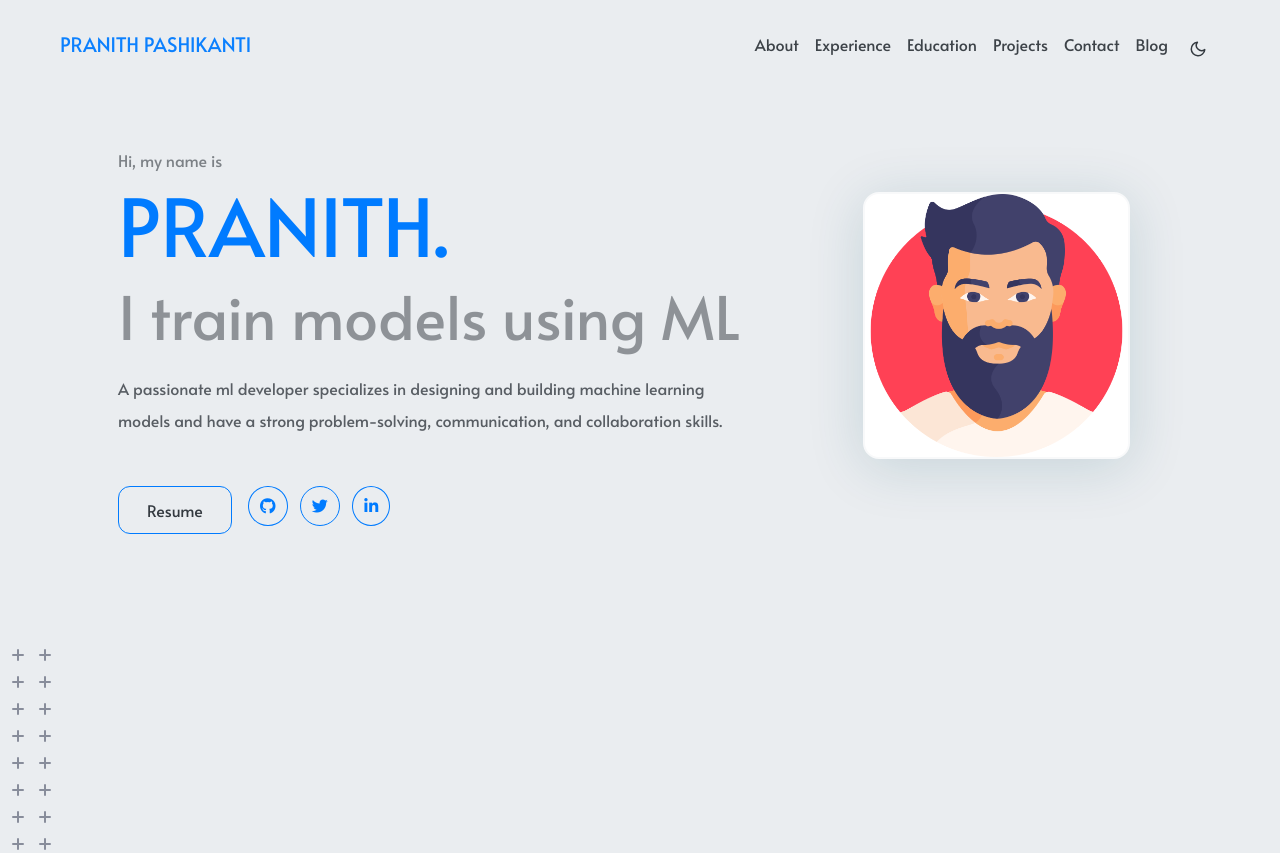
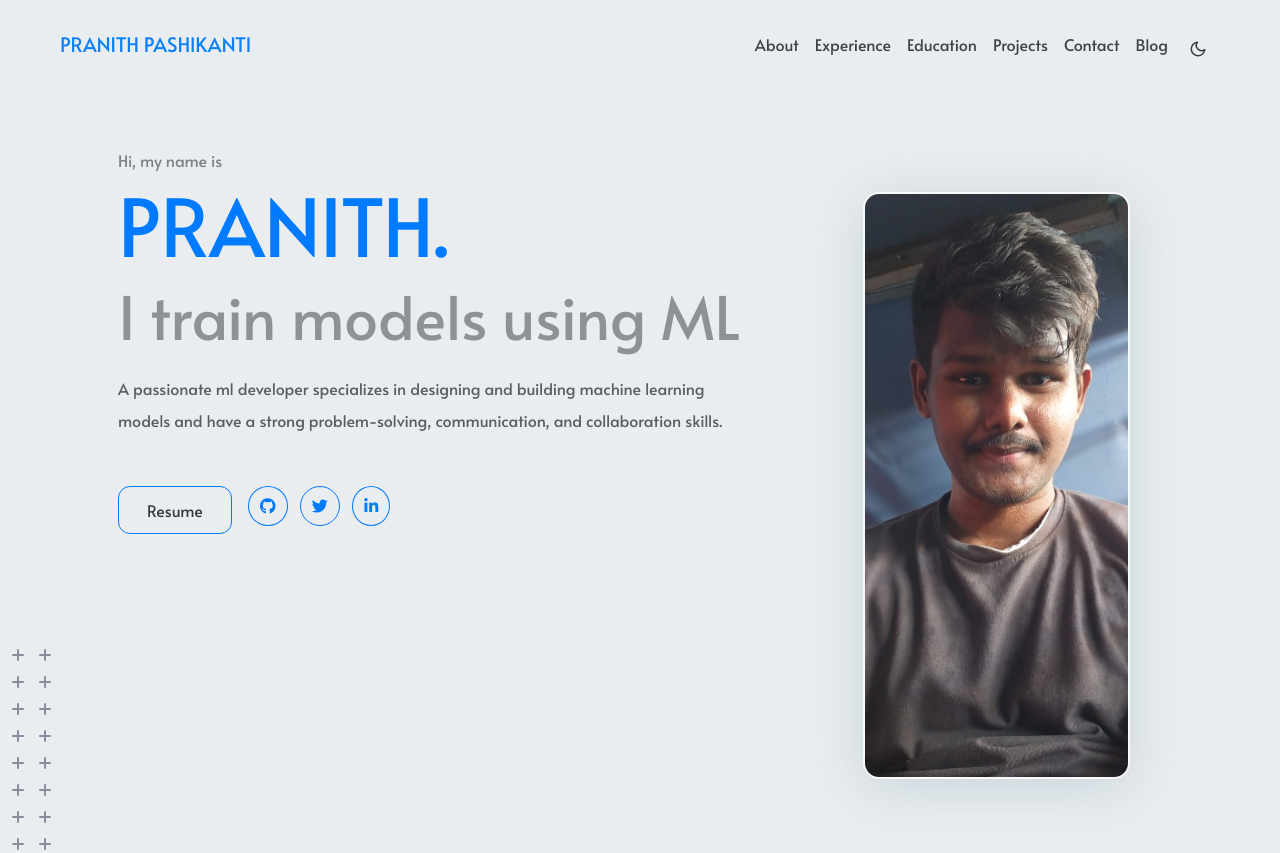
Before and after one commit to pranith7/pranith7.github.io, a plain HTML site: page index.html in a window 1280 px wide. Shown: the top 853 px of the page. Drawn offline with Linux system fonts and the light colour scheme.

Commit message:
Added Profile pic

```diff
--- a/index.html
+++ b/index.html
@@ -138,7 +138,7 @@ Resume
 <div class="col-sm-12 col-md-12 col-lg-4">
 <div class="row justify-content-center">
 <div class="col-sm-12 col-md-9 pt-5 image animate px-5 px-md-5 px-lg-0 text-center">
-<img src="images/images-hero.png" class="img-thumbnail mx-auto" alt>
+<img src="Github-profile.jpeg" class="img-thumbnail mx-auto" alt>
 </div>
 </div>
 </div>
```
